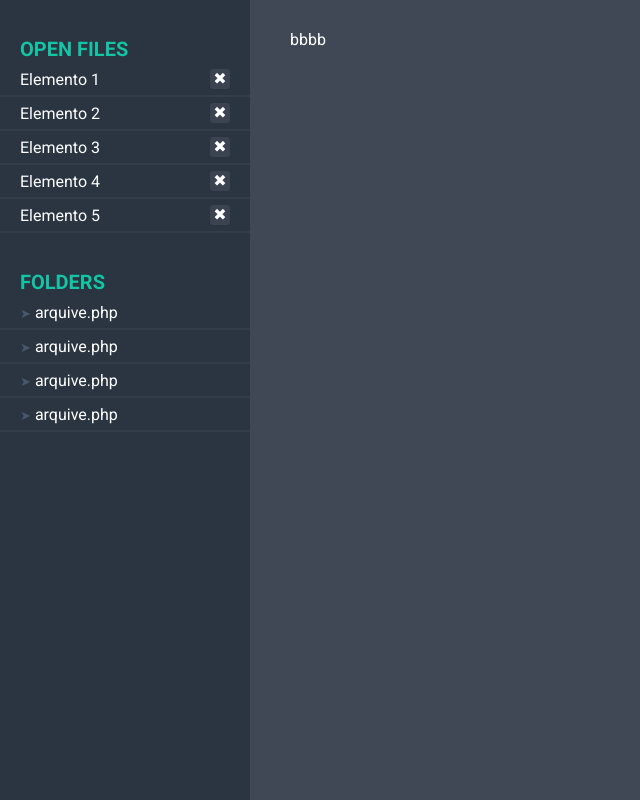
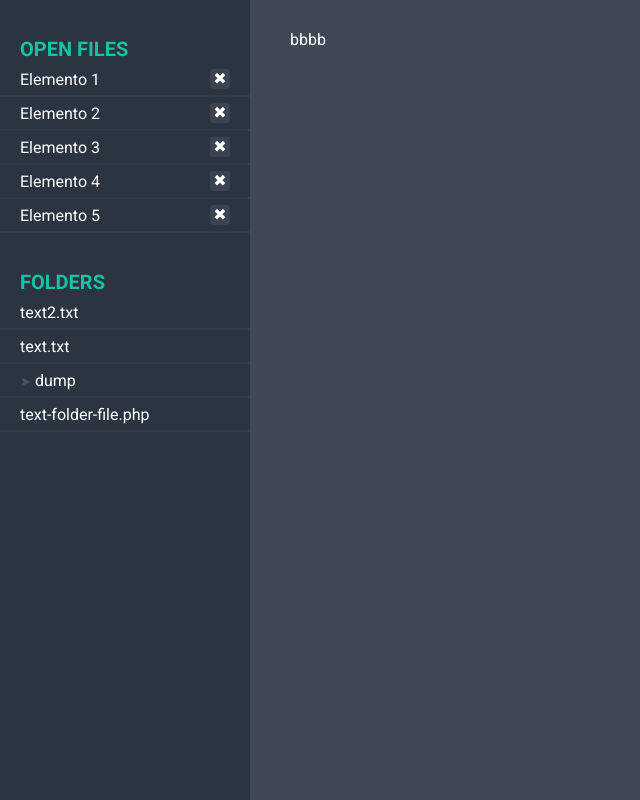
Before and after one commit to paulocezarphp/editecodex, a PHP site: page / in a window 1280 px wide. Shown: the whole page, without its empty margins (0-640 px from the left). Run offline with PHP 8.4, Linux system fonts and the light colour scheme.

Commit message:
v0.11 - Listando arquivos
Dessa vez nós definimos a função que lista os arquivos de acesso do usuário dentro do painel do editor de texto.

```diff
--- a/app/css/desktop.css
+++ b/app/css/desktop.css
@@ -99,7 +99,8 @@ PAINEL
 FOLDER
 ---------------------------------------------------*/
 .folder{
-
+    display: inline-table;
+    width: 100%;
 }
 
 .folder-item{
@@ -127,6 +128,7 @@ FOLDER
 	font-size: 13px;
 	color: #47576c;
 }
+
 
 /*---------------------------------------------------
 TABMENU
--- a/app/php/files.php
+++ b/app/php/files.php
@@ -86,14 +86,24 @@ class Files{
 
                }
 
+
+
                if($fileInfo->getType() == "dir"){
-                   //dir past
+                   echo '<div class="folder">
+                             <div class="folder-item theme-color-d">
+                                 <div class="folder-icon-button theme-color-b">&#10148;</div>
+                           '.$fileInfo->getFilename().'
+                             </div>
+                         </div>';
                }else{
-                   //files
+                   echo '<div class="folder">
+                             <div class="folder-item theme-color-d folder-space-left">
+                           '.$fileInfo->getFilename().'
+                             </div>
+                         </div>';
                }
 
-               echo $fileInfo->getFilename();
-               //$file_size -> Size Past
+
 
                echo "<br>";
            }
--- /dev/null
+++ b/folder/text-folder-file.php
@@ -0,0 +1 @@
+1234 1234 1234 1234 1234 1234 1234 1234 1234 1234 1234 1234 1234 12341234 1234 1234 1234 1234 1234 12341234 1234 1234 1234 1234 1234 12341234 1234 1234 1234 1234 1234 12341234 1234 1234 1234 1234 1234 12341234 1234 1234 1234 1234 1234 12341234 1234 1234 1234 1234 1234 12341234 1234 1234 1234 1234 1234 12341234 1234 1234 1234 1234 1234 1234
--- a/index.php
+++ b/index.php
@@ -9,8 +9,8 @@
 	<link rel="stylesheet" type="text/css" href="app/css/mobile.css">
 	<link rel="stylesheet" type="text/css" href="app/css/desktop.css">
 	<?php
-       include("app/php/files.php");
-       $files = new Files();
+	include("app/php/files.php");
+	$files = new Files();
 	?>
 </head>
 <body>
@@ -53,31 +53,7 @@
 
 				<div class="painel-left-title theme-color-c">FOLDERS</div>
 
-
-				<div class="folder">
-					<div class="folder-item theme-color-d">
-						<div class="folder-icon-button theme-color-b">&#10148;</div>
-						arquive.php
-					</div>
-				</div>
-				<div class="folder">
-					<div class="folder-item theme-color-d">
-						<div class="folder-icon-button theme-color-b">&#10148;</div>
-						arquive.php
-					</div>
-				</div>
-				<div class="folder">
-					<div class="folder-item theme-color-d">
-						<div class="folder-icon-button theme-color-b">&#10148;</div>
-						arquive.php
-					</div>
-				</div>
-				<div class="folder">
-					<div class="folder-item theme-color-d">
-						<div class="folder-icon-button theme-color-b">&#10148;</div>
-						arquive.php
-					</div>
-				</div>
+				<?php $files->List_Directory(); ?>
 
 			</div>
 			<div class="painel-right theme-background-b theme-color-d" contentEditable="true" spellcheck="false" id="edite-code">
```
